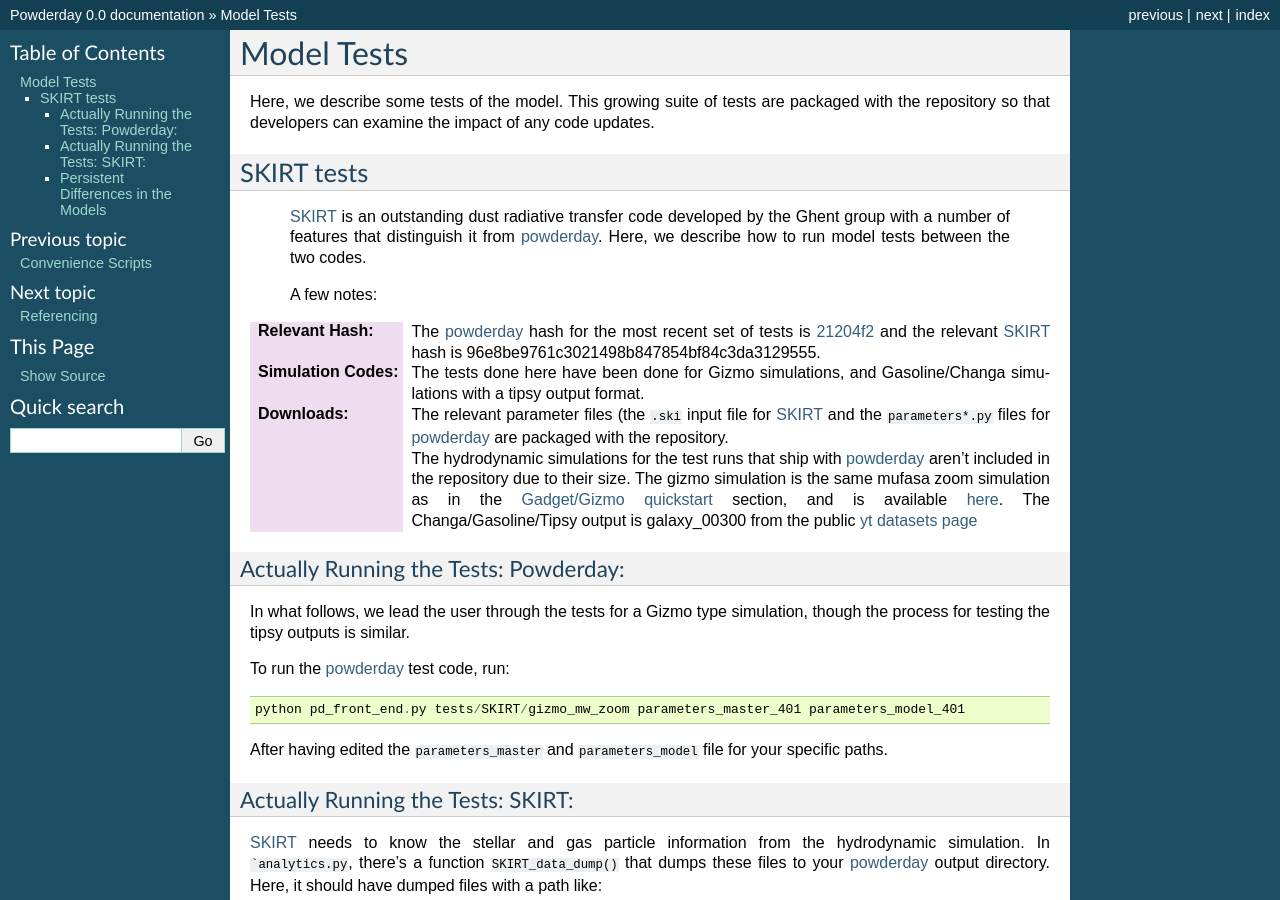
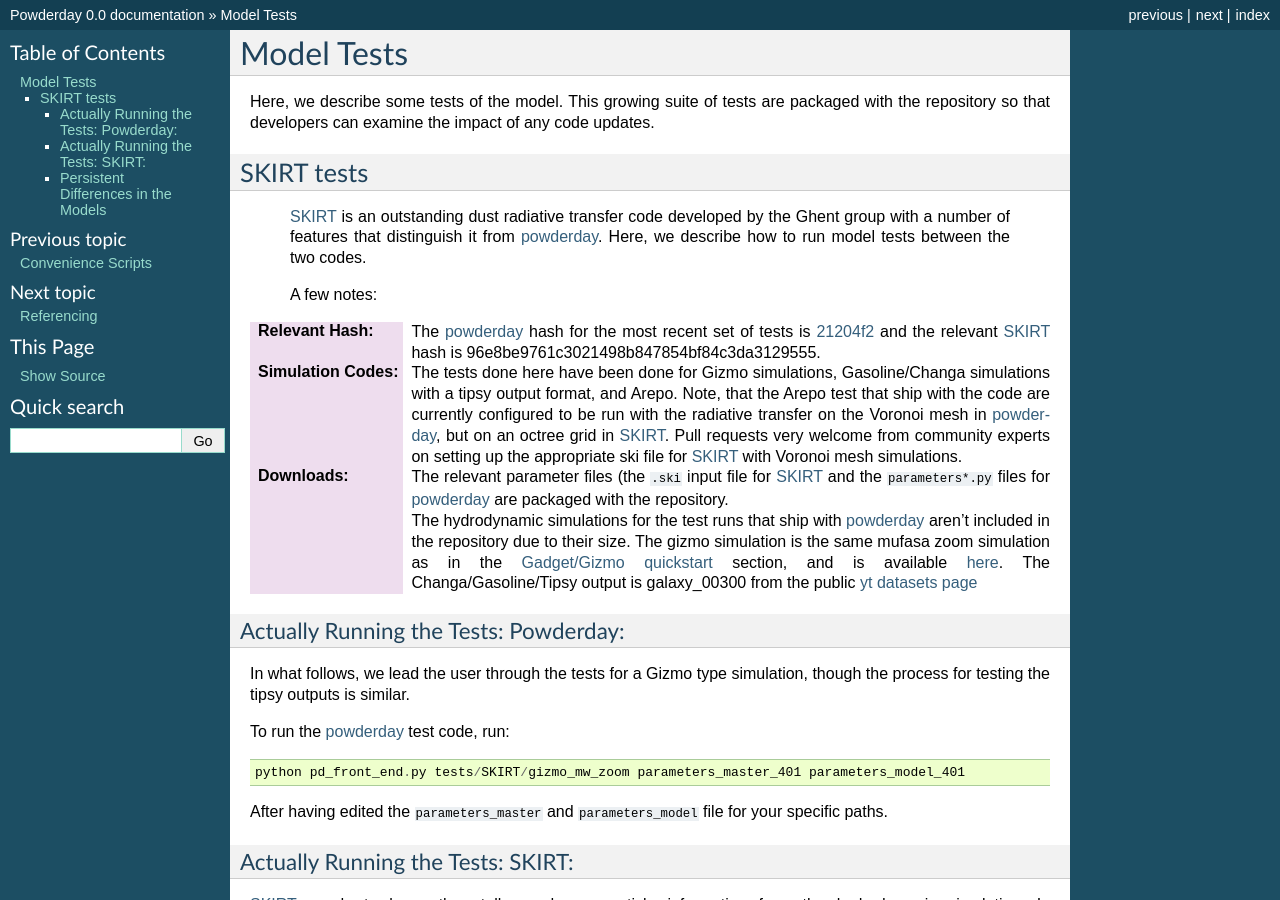
Before and after one commit to dnarayanan/powderday, a Sphinx documentation site: the page built from docs/tests.rst, in a window 1280 px wide and 900 px high. Built offline with Sphinx 7.4.7, drawn with Linux system fonts in a browser that asks for light colours.

Commit message:
adding arepo to the model tests in the docs

```diff
--- a/docs/tests.rst
+++ b/docs/tests.rst
@@ -31,8 +31,16 @@
 
 :Simulation Codes:
 
-  The tests done here have been done for Gizmo simulations, and
-  Gasoline/Changa simulations with a tipsy output format.
+  The tests done here have been done for Gizmo simulations,
+  Gasoline/Changa simulations with a tipsy output format, and Arepo.
+  Note, that the Arepo test that ship with the code are currently
+  configured to be run with the radiative transfer on the Voronoi mesh
+  in `powderday <https://github.com/dnarayanan/powderday.git>`_, but
+  on an octree grid in `SKIRT
+  <http://www.skirt.ugent.be/root/index.html>`_.  Pull requests very
+  welcome from community experts on setting up the appropriate ski
+  file for `SKIRT <http://www.skirt.ugent.be/root/index.html>`_ with
+  Voronoi mesh simulations.
 
 :Downloads:
 
```
